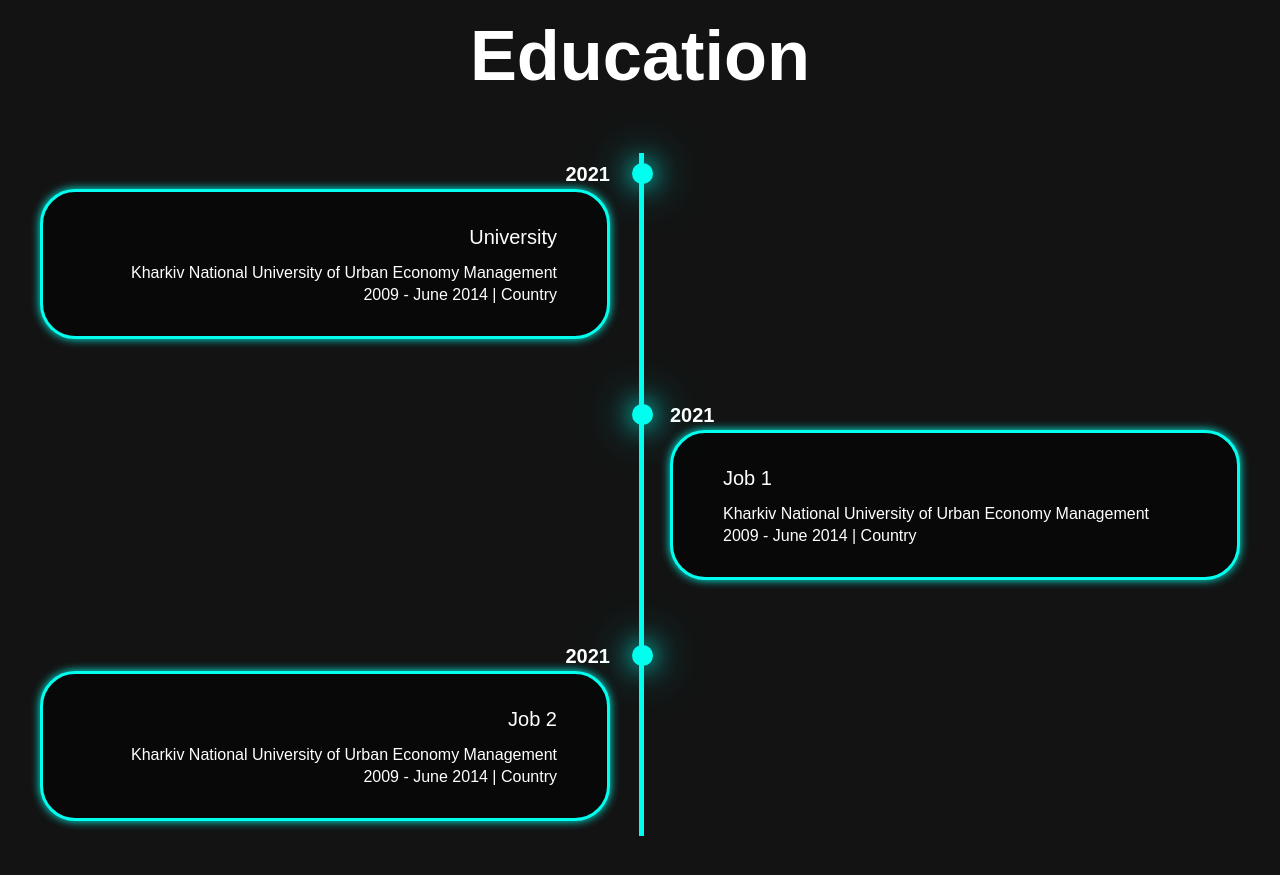
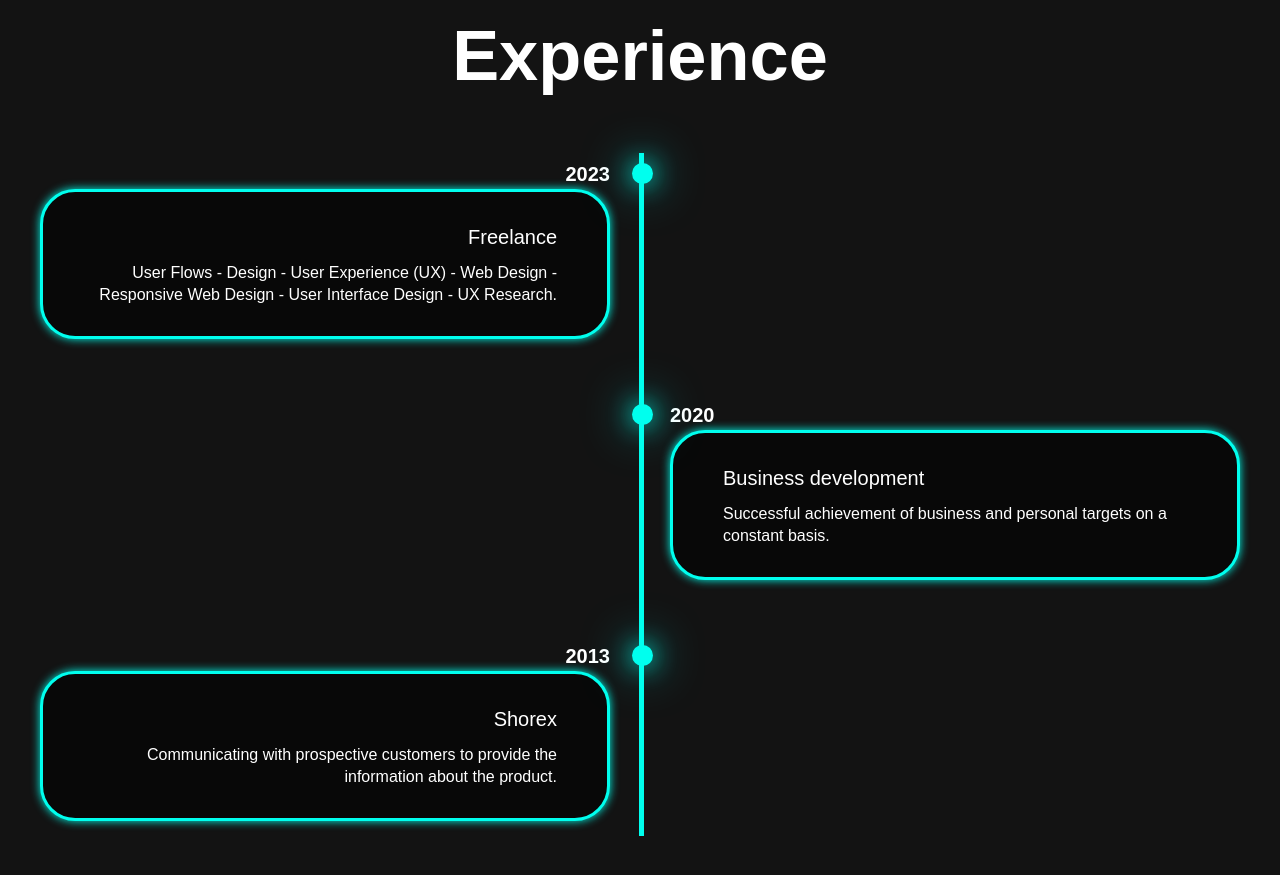
Before and after one commit to Anna-2024/Portfolio1, a website with bundled scripts: page public/index.html in a window 1280 px wide. Shown: the part 941-1816 px from the top of the page. Built offline with nearby package versions, Linux system fonts and the light colour scheme; files whose address does not match are found by name.

Commit message:
commit changes

```diff
--- a/public/index.html
+++ b/public/index.html
@@ -80,18 +80,17 @@
       </section>
 
       <section class="education" id="education">
-        <h2 class="heading">Education</h2>
+        <h2 class="heading">Experience</h2>
 
         <div class="timeline-items">
           <div class="timeline-item">
             <div class="timeline-dot"></div>
             <div class="timeline-date">
-              2021
+              2023
               <div class="timeline-content">
-                <h3>University</h3>
+                <h3>Freelance</h3>
                 <p>
-                  Kharkiv National University of Urban Economy Management 2009 -
-                  June 2014 | Country
+                  User Flows - Design - User Experience (UX) - Web Design - Responsive Web Design - User Interface Design - UX Research.
                 </p>
               </div>
             </div>
@@ -99,12 +98,11 @@
           <div class="timeline-item">
             <div class="timeline-dot"></div>
             <div class="timeline-date">
-              2021
+              2020
               <div class="timeline-content">
-                <h3>Job 1</h3>
+                <h3>Business development</h3>
                 <p>
-                  Kharkiv National University of Urban Economy Management 2009 -
-                  June 2014 | Country
+                  Successful achievement of business and personal targets on a constant basis.
                 </p>
               </div>
             </div>
@@ -112,12 +110,11 @@
           <div class="timeline-item">
             <div class="timeline-dot"></div>
             <div class="timeline-date">
-              2021
+              2013
               <div class="timeline-content">
-                <h3>Job 2</h3>
+                <h3>Shorex</h3>
                 <p>
-                  Kharkiv National University of Urban Economy Management 2009 -
-                  June 2014 | Country
+                  Communicating with prospective customers to provide the information about the product.
                 </p>
               </div>
             </div>
```
